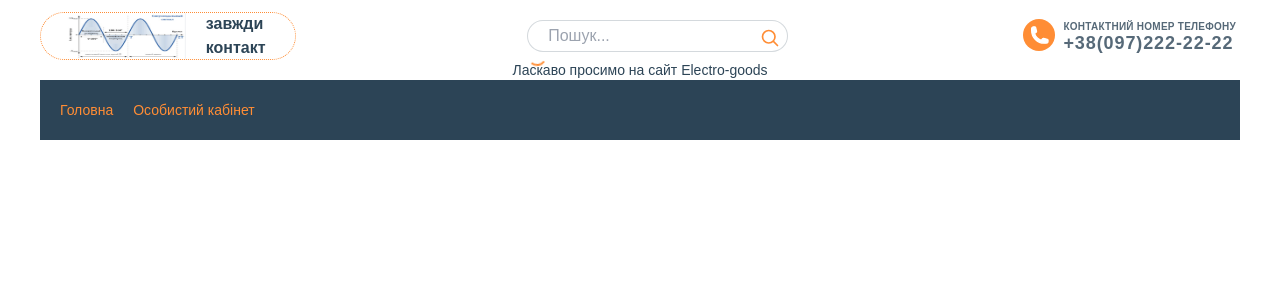
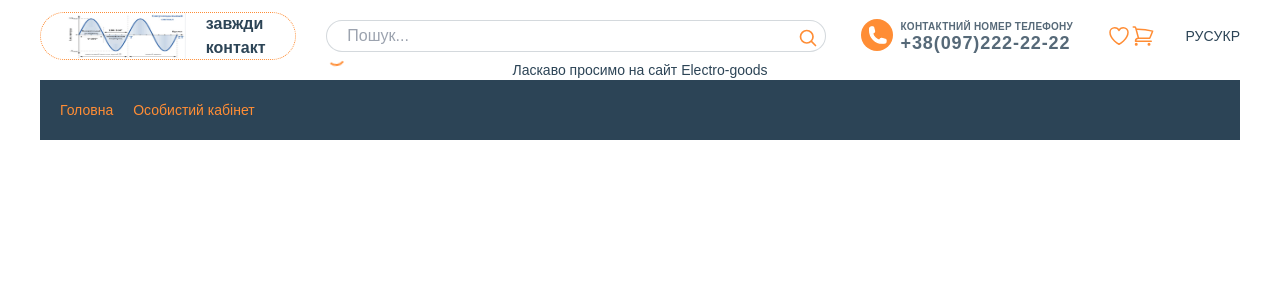
Before and after one commit to TheK0S/electro-goods, a React (Create React App) app: page / in a window 1280 px wide. Shown: the top 300 px of the page. Built offline with nearby package versions, Linux system fonts and the light colour scheme.

Commit message:
add iconsPanel and languagesPanel

```diff
--- a/src/components/Header/Header.tsx
+++ b/src/components/Header/Header.tsx
@@ -1,7 +1,8 @@
 import { Logo } from '../Logo/Logo';
 import { SearchPanel } from '../SearchPanel/SearchPanel';
 import { ContactsPanel } from '../ContactsPanel/ContactsPanel';
-// import './Header.scss';
+import { IconsPanel } from '../IconsPanel/IconsPanel';
+import { LanguagePanel } from '../LanguagePanel/LanguagePanel';
 
 
 export const Header = () => {
@@ -10,6 +11,8 @@
             <Logo />
             <SearchPanel/>
             <ContactsPanel/>
+            <IconsPanel/>
+            <LanguagePanel/>
             {/* <FavoriteIcon/> */}
             {/* <ProductsCartPanel/> */}
         </header>
--- /dev/null
+++ b/src/components/IconsPanel/IconsPanel.tsx
@@ -0,0 +1,18 @@
+export const IconsPanel = () => {
+
+  return (
+    <div className="iconsPanel-wrap flex">
+        <a href="#" className="iconsPanel-icon text-secondary  ">
+          <svg xmlns="http://www.w3.org/2000/svg" fill="none" viewBox="0 0 24 24" strokeWidth={1.5} stroke="currentColor" className="w-6 h-6">
+            <path strokeLinecap="round" strokeLinejoin="round" d="M21 8.25c0-2.485-2.099-4.5-4.688-4.5-1.935 0-3.597 1.126-4.312 2.733-.715-1.607-2.377-2.733-4.313-2.733C5.1 3.75 3 5.765 3 8.25c0 7.22 9 12 9 12s9-4.78 9-12Z" />
+          </svg>
+        </a>
+        <a href="#" className="iconsPanel-icon text-secondary ">
+          <svg xmlns="http://www.w3.org/2000/svg" fill="none" viewBox="0 0 24 24" strokeWidth={1.5} stroke="currentColor" className="w-6 h-6">
+            <path strokeLinecap="round" strokeLinejoin="round" d="M2.25 3h1.386c.51 0 .955.343 1.087.835l.383 1.437M7.5 14.25a3 3 0 0 0-3 3h15.75m-12.75-3h11.218c1.121-2.3 2.1-4.684 2.924-7.138a60.114 60.114 0 0 0-16.536-1.84M7.5 14.25 5.106 5.272M6 20.25a.75.75 0 1 1-1.5 0 .75.75 0 0 1 1.5 0Zm12.75 0a.75.75 0 1 1-1.5 0 .75.75 0 0 1 1.5 0Z" />
+          </svg>
+
+        </a>
+    </div>
+  );
+};
--- /dev/null
+++ b/src/components/LanguagePanel/LanguagePanel.tsx
@@ -0,0 +1,9 @@
+export const LanguagePanel = () => {
+
+    return (
+        <div className="languagePanel flex">
+            <div className="languagePanel-item">РУС</div>
+            <div className="languagePanel-item">УКР</div>
+        </div>
+    );
+  };
--- a/src/components/SearchPanel/SearchPanel.tsx
+++ b/src/components/SearchPanel/SearchPanel.tsx
@@ -1,5 +1,3 @@
-// import "./SearchPanel.scss";
-
 export const SearchPanel = () => {
 
   let setDataSearchValue = (e: React.ChangeEvent<HTMLInputElement>) => {
@@ -8,7 +6,7 @@
   }
 
   return (
-    <div className="searchForm-wrap block h-8 md:h-8 mt-5 md:mt-0">
+    <div className="searchForm-wrap block h-8 md:h-8 mt-5 md:mt-0 lg:min-w-[300px] xl:min-w-[500px]">
       <div className="searchForm-element-wrapper flex relative">
         <div className="searchForm-loader-circle block absolute top-1/2
         translate-y-1/2 w-5 h-5
@@ -25,9 +23,6 @@
             <svg xmlns="http://www.w3.org/2000/svg" fill="none" viewBox="0 0 24 24" strokeWidth={2} stroke="currentColor" className="w-5 h-5">
               <path strokeLinecap="round" strokeLinejoin="round" d="m21 21-5.197-5.197m0 0A7.5 7.5 0 1 0 5.196 5.196a7.5 7.5 0 0 0 10.607 10.607Z" />
             </svg>
-
-
-          {/* <i className="searchForm-icon"></i> */}
           </button>
       </div>
       <div className="search-results" id="header-search-result">
--- a/src/variables.scss
+++ b/src/variables.scss
@@ -9,7 +9,7 @@
 
 
 /*colors*/
-$clr-main:rgb(44, 68, 86);
+$clr-main:rgba(44, 68, 86, 0.333);
 $clr-secondary: #ff8d35;
 $clr-attention: red;
 $clr-mainText:$clr-secondary;
```
